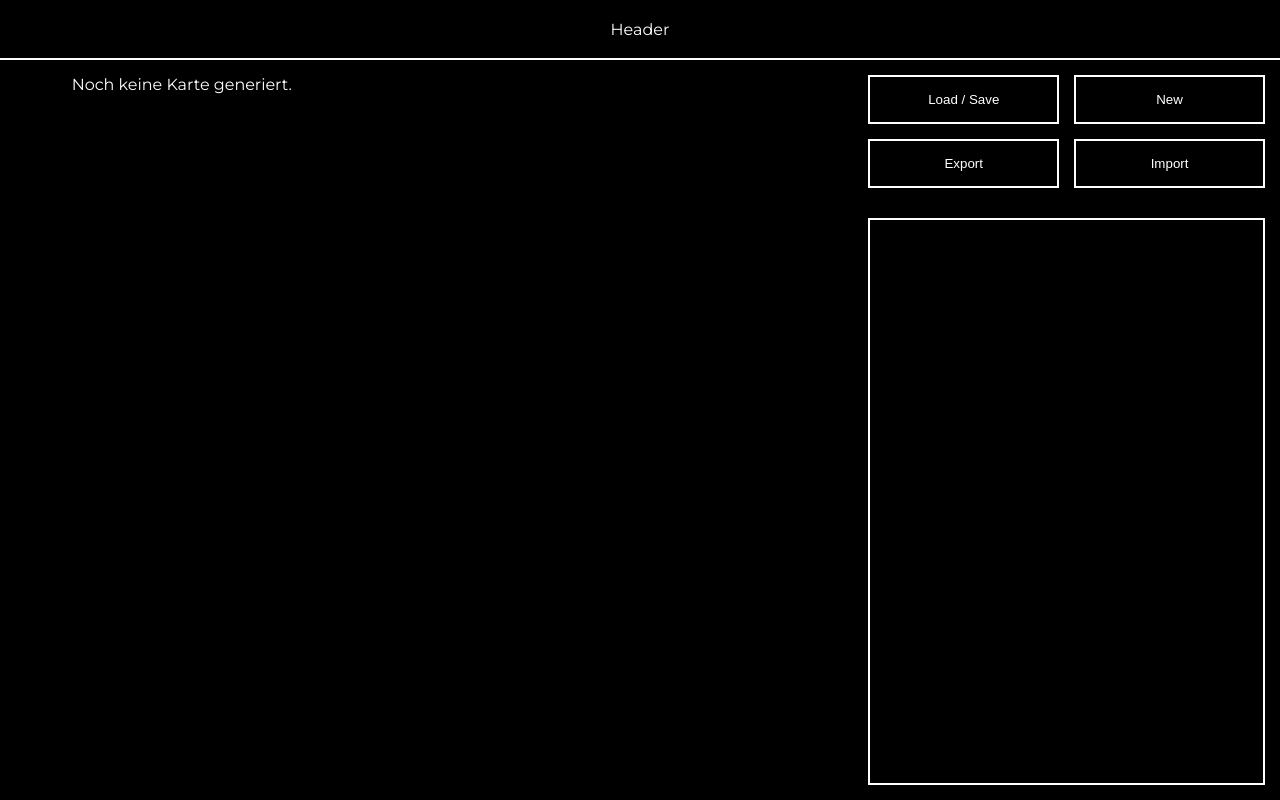
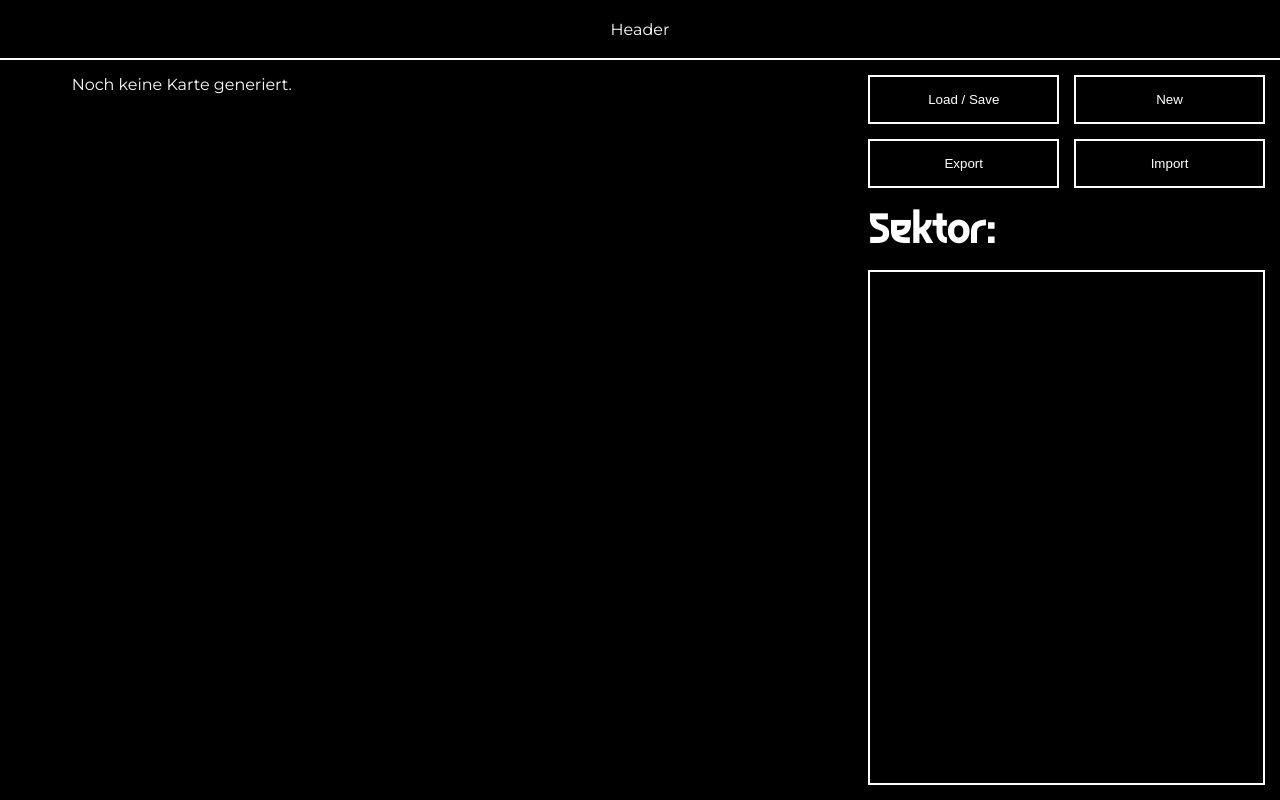
Before and after one commit to Paraldos/rpg-tools, a React (Vite) app: page / in a window 1280 px wide. Built offline with nearby package versions, Linux system fonts and the light colour scheme.

Commit message:
adjusted base board styling

```diff
--- a/src/components/map/Map.jsx
+++ b/src/components/map/Map.jsx
@@ -63,7 +63,7 @@ export default function Map() {
     <div className="map">
       <Board sector={sector} onField={handleField} />
       <Controlls onNew={handleNew} />
-      <h2 className="sectorTitle">{sector ? sector.title : ""}</h2>
+      <h2 className="sectorTitle">Sektor: {sector ? sector.title : ""}</h2>
       <div className="info-box">
         <FieldInfo
           selectedField={selectedField}
--- a/src/components/map/changeFieldType/changeFieldType.css
+++ b/src/components/map/changeFieldType/changeFieldType.css
@@ -7,6 +7,7 @@
 
   p {
     margin: 0;
+    margin-right: auto;
   }
 
   button {
--- a/src/components/map/fieldInfo/FieldInfo.jsx
+++ b/src/components/map/fieldInfo/FieldInfo.jsx
@@ -16,7 +16,7 @@ export default function FieldInfo({ selectedField, onAddWorld, onChangeType }) {
   if (selectedField.type == "Star") {
     content = (
       <>
-        <h2>{selectedField.title}</h2>
+        <h3>{selectedField.title}</h3>
         {selectedField.worlds.map((world, i) => (
           <button key={i} className="fieldInfo__worldBtn">
             <b>{world.name}</b> ({world.tags.join(", ")})
--- a/src/components/map/map.css
+++ b/src/components/map/map.css
@@ -14,8 +14,5 @@
 }
 
 .sectorTitle {
-  font-family: Asimovian;
-  text-align: center;
-  font-size: 40px;
-  margin: 0;
+  margin: 0 15px;
 }
--- a/src/styles/global.css
+++ b/src/styles/global.css
@@ -4,6 +4,18 @@ body {
   background-color: var(--color-background);
   color: var(--color-primary);
   font-family: "Montserrat", sans-serif;
+}
+
+h2 {
+  font-family: Asimovian;
+  font-size: 40px;
+  margin: 0;
+}
+
+h3 {
+  font-family: Asimovian;
+  font-size: 30px;
+  margin: 0;
 }
 
 p {
```
